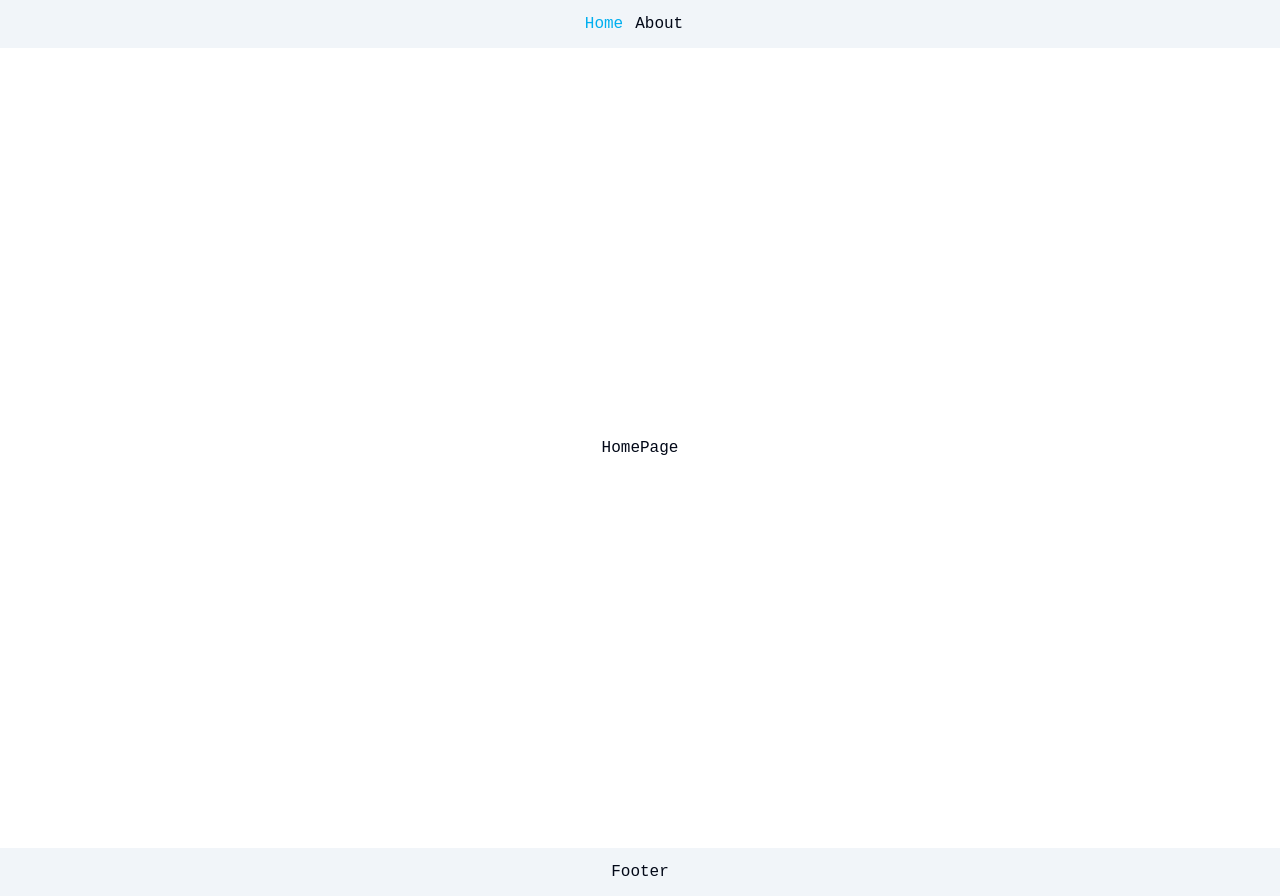
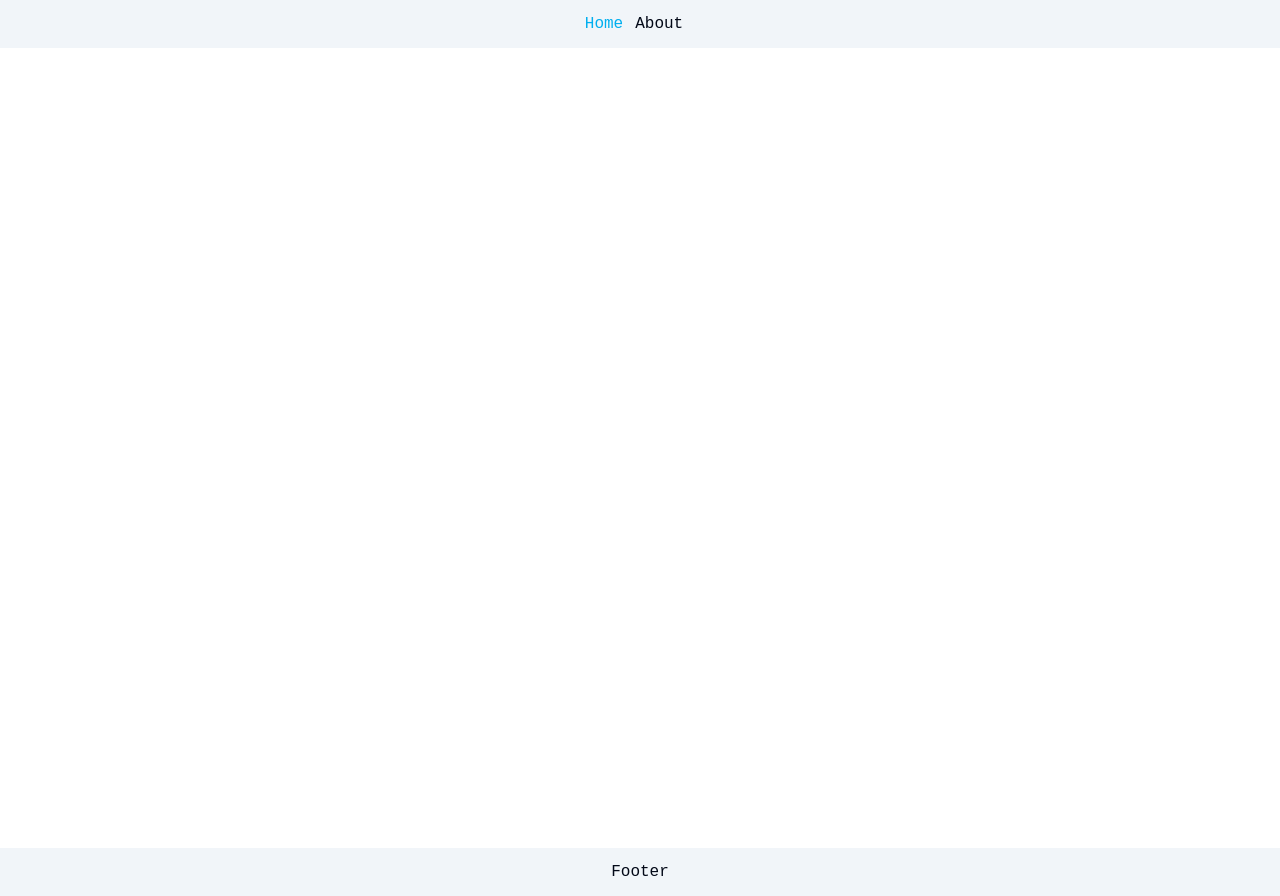
Before and after one commit to Mohmmed-Mahsoub/reactLiveCode, a React (Vite) app: page / in a window 1280 px wide. Built offline with nearby package versions, Linux system fonts and the light colour scheme; a web font is replaced by a local one.

Commit message:
remove the defult pages and routes in the general template

```diff
--- a/src/pages/about.page.jsx
+++ /dev/null
@@ -1,5 +0,0 @@
-const About = () => {
-  return <div className="h-screen flex justify-center items-center">About</div>;
-};
-
-export default About;
--- a/src/pages/home.page.jsx
+++ /dev/null
@@ -1,5 +0,0 @@
-const Home = () => {
-  return <div className="h-screen flex justify-center items-center">HomePage</div>;
-};
-
-export default Home;
--- a/src/pages/serverError.page.jsx
+++ /dev/null
@@ -1,5 +0,0 @@
-const ServerError = () => {
-  return <div>serverError</div>;
-};
-
-export default ServerError;
--- a/src/pages/unauthorized.jsx
+++ /dev/null
@@ -1,5 +0,0 @@
-const Unauthorized = () => {
-  return <div>unauthorized</div>;
-};
-
-export default Unauthorized;
```
Also changed, not shown: src/router/AppRoutes.jsx (+2 -22 lines).
